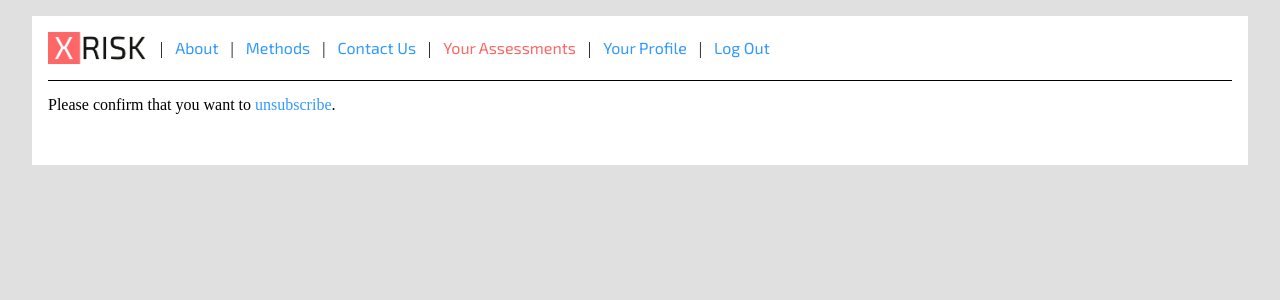
After one commit to gormshackelford/x-risk, a Django app: page /deactivate_confirm/ in a window 1280 px wide. The commit adds this page. Shown: the top 300 px of the page. Run offline with Django 3.2, Linux system fonts and the light colour scheme; the visitor is signed in with stand-in values (Sample User, id 1); some web fonts are replaced.

Commit message:
Added unsubscribe to profile

```diff
--- a/engine/alert.py
+++ b/engine/alert.py
@@ -70,7 +70,7 @@ else:
     exit()
 
 mailing_list = []
-users = User.objects.all()
+users = User.objects.filter(is_active=True)
 for user in users:
     mailing_list.append(user.email)
 
--- /dev/null
+++ b/engine/templates/engine/deactivate_confirm.html
@@ -0,0 +1,7 @@
+{% extends 'engine/base.html' %}
+
+{% block content %}
+
+    <p>Please confirm that you want to <a href="{% url 'deactivate' %}">unsubscribe</a>.</p>
+
+{% endblock %}
--- a/engine/templates/engine/profile.html
+++ b/engine/templates/engine/profile.html
@@ -32,6 +32,8 @@
       <p><input type="submit" name="save" value="Save" /></p>
     </form>
 
+    <p><a href="{% url 'deactivate_confirm' %}">Unsubscribe</a></p>
+
 {% endblock %}
 
 {% block sidebar %}
--- a/engine/templates/registration/login.html
+++ b/engine/templates/registration/login.html
@@ -24,7 +24,7 @@
     <p><a href="{% url 'password_reset' %}">Reset your password</a></p>
 
     {% if form.errors %}
-      <p><span class="warning">Your username and/or password did not match our records, or you do not have permission to log in.</span></p>
+      <p><span class="warning">Your username and/or password did not match our records, or you do not have permission to log in.</span> If you unsubscribed, please <a href="{% url 'contact' %}">contact us</a> to reactivate your account.</p>
     {% endif %}
 
 {% endblock %}
--- a/engine/urls.py
+++ b/engine/urls.py
@@ -22,6 +22,8 @@ urlpatterns = [
     url(r'^email_confirmed/$', views.email_confirmed, name='email_confirmed'),
     url(r'^email_not_confirmed/$', views.email_not_confirmed, name='email_not_confirmed'),
     url(r'^confirm_email/(?P<uidb64>[0-9A-Za-z_\-]+)/(?P<token>[0-9A-Za-z]{1,13}-[0-9A-Za-z]{1,20})/$', views.confirm_email, name='confirm_email'),
+    url(r'^deactivate/$', views.deactivate, name='deactivate'),
+    url(r'^deactivate_confirm/$', views.deactivate_confirm, name='deactivate_confirm'),
     url(r'^download_csv/(?P<slug>[\w\-]+)/$', views.download_csv, name='download_csv'),
     url(r'^download_ris/(?P<slug>[\w\-]+)/$', views.download_ris, name='download_ris'),
     url(r'^download_csv/(?P<slug>[\w\-]+)/(?P<state>[\w\-]+)/$', views.download_csv, name='download_csv'),
--- a/engine/views.py
+++ b/engine/views.py
@@ -134,6 +134,19 @@ def confirm_email(request, uidb64, token):
         return render(request, 'engine/email_confirmed.html')
     else:
         return render(request, 'engine/email_not_confirmed.html')
+
+
+@login_required
+def deactivate_confirm(request):
+    return render(request, 'engine/deactivate_confirm.html')
+
+
+@login_required
+def deactivate(request):
+    user = request.user
+    user.is_active = False
+    user.save()
+    return render(request, 'engine/deactivate.html')
 
 
 @login_required
```
Also changed, not shown: engine/templates/engine/deactivate.html (added, +7 -0 lines).
